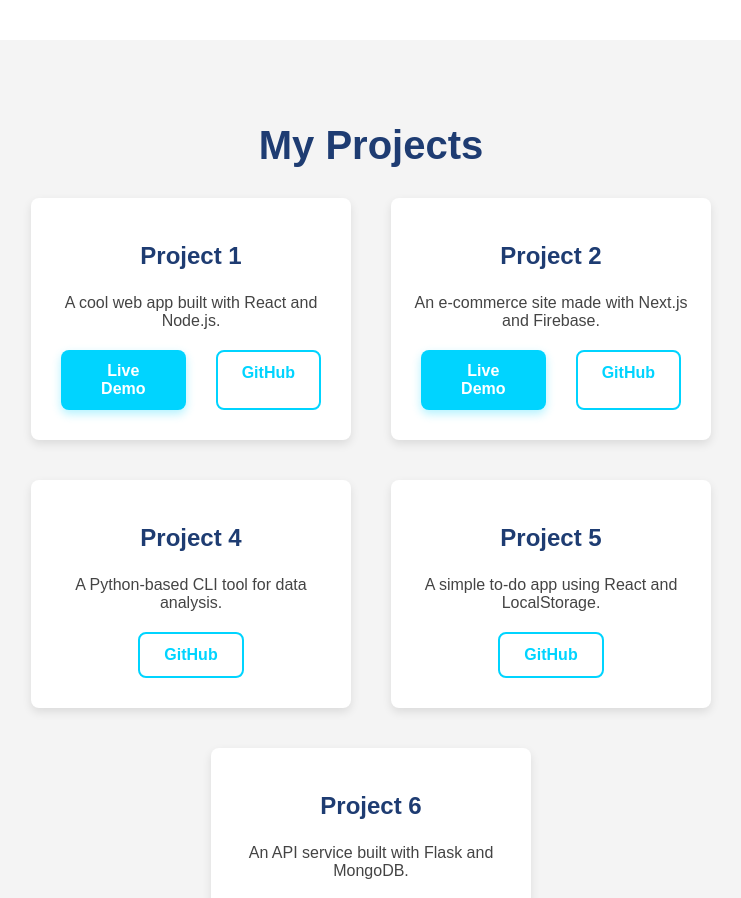
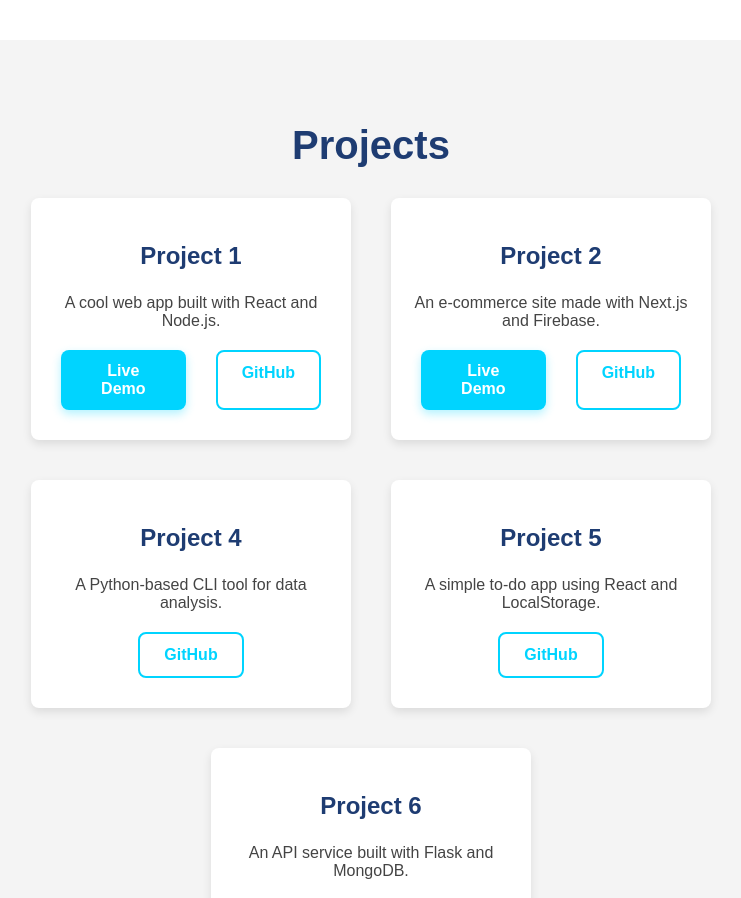
Before and after one commit to hamzas4011/personal-website, a React (Vite) app: page / in a window 1280 px wide. Shown: the part 1380-2278 px from the top of the page, without its empty margins (269-1010 px from the left). Built offline with nearby package versions, Linux system fonts and the light colour scheme.

Commit message:
Update projects.jsx

```diff
--- a/src/components/Projects.jsx
+++ b/src/components/Projects.jsx
@@ -6,7 +6,7 @@ export function Projects() {
   return (
     <section id="projects" className="projects">
       <div className="projects-content">
-        <h2>My Projects</h2>
+        <h2>Projects</h2>
         <div className="projects-list">
           {projects.map((project, index) => (
             <div key={index} className="project-card">
```
